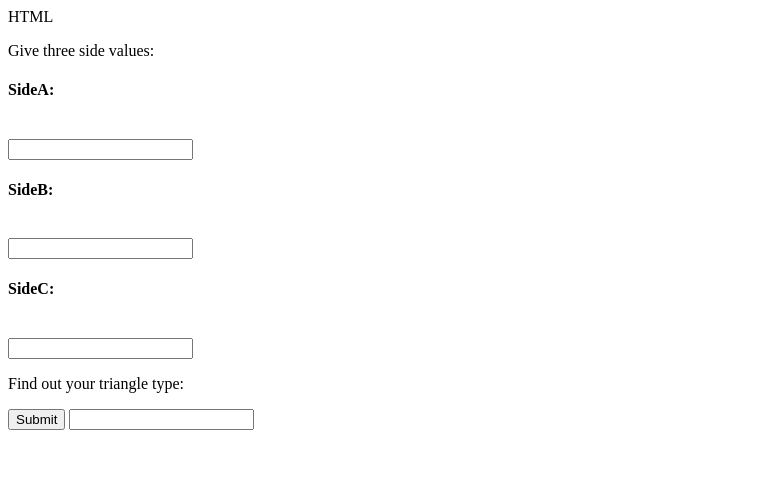
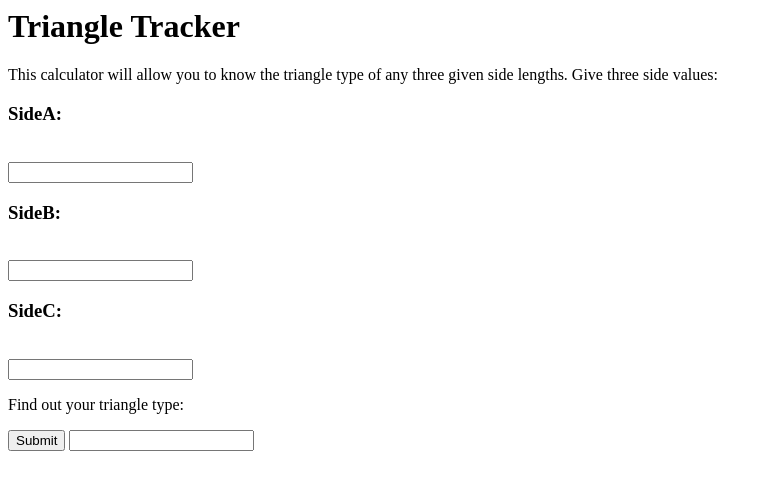
Before and after one commit to MaraJ1996/maras-second-IP, a plain HTML site: page index.html in a window 1280 px wide. Shown: the whole page, without its empty margins (0-772 px from the left). Drawn offline with Linux system fonts and the light colour scheme.

Commit message:
gave page title, fixed formatting error, adjusted 'side' headers

```diff
--- a/index.html
+++ b/index.html
@@ -1,5 +1,3 @@
-HTML
-
 <html>
 <head>
   <meta charset="utf-8">
@@ -11,14 +9,15 @@ HTML
 
 </head>
 <body>
+      <h1>Triangle Tracker</h1>
 
-    <p>  Give three side values: <br>
+    <p>  This calculator will allow you to know the triangle type of any three given side lengths. Give three side values: <br>
       </p>
-      <h4>SideA: </h4><BR>
+      <h3>SideA: </h3><BR>
       <INPUT TYPE="Number" NAME="input1" id="a"><P>
-      <h4>SideB: </h4><BR>
+      <h3>SideB: </h3><BR>
       <INPUT TYPE="Number" NAME="input2" id="b"><P>
-      <h4>SideC:</h4> <BR>
+      <h3>SideC:</h3> <BR>
       <INPUT TYPE="Number" NAME="input3"  id="c"><P>
       <p>Find out your triangle type:</p>
       <button class="button" onClick="checkinputs()">Submit</button>
```
